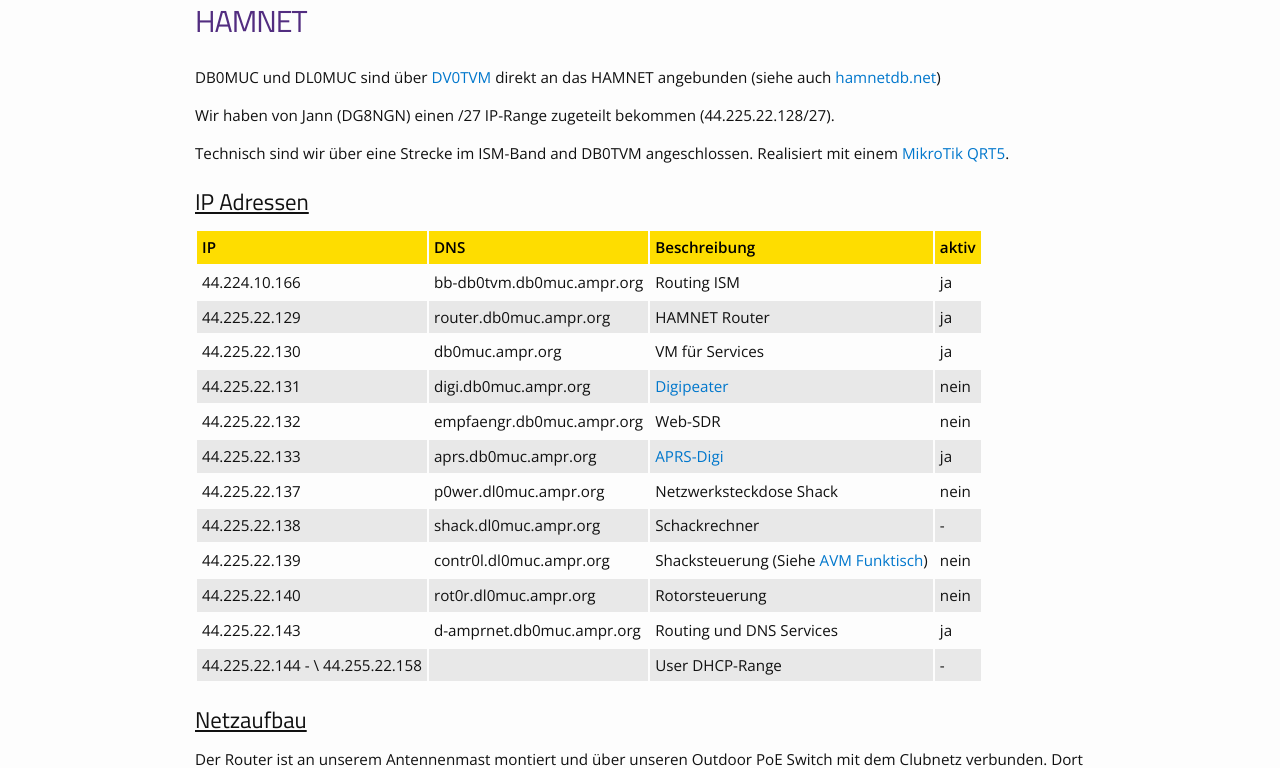
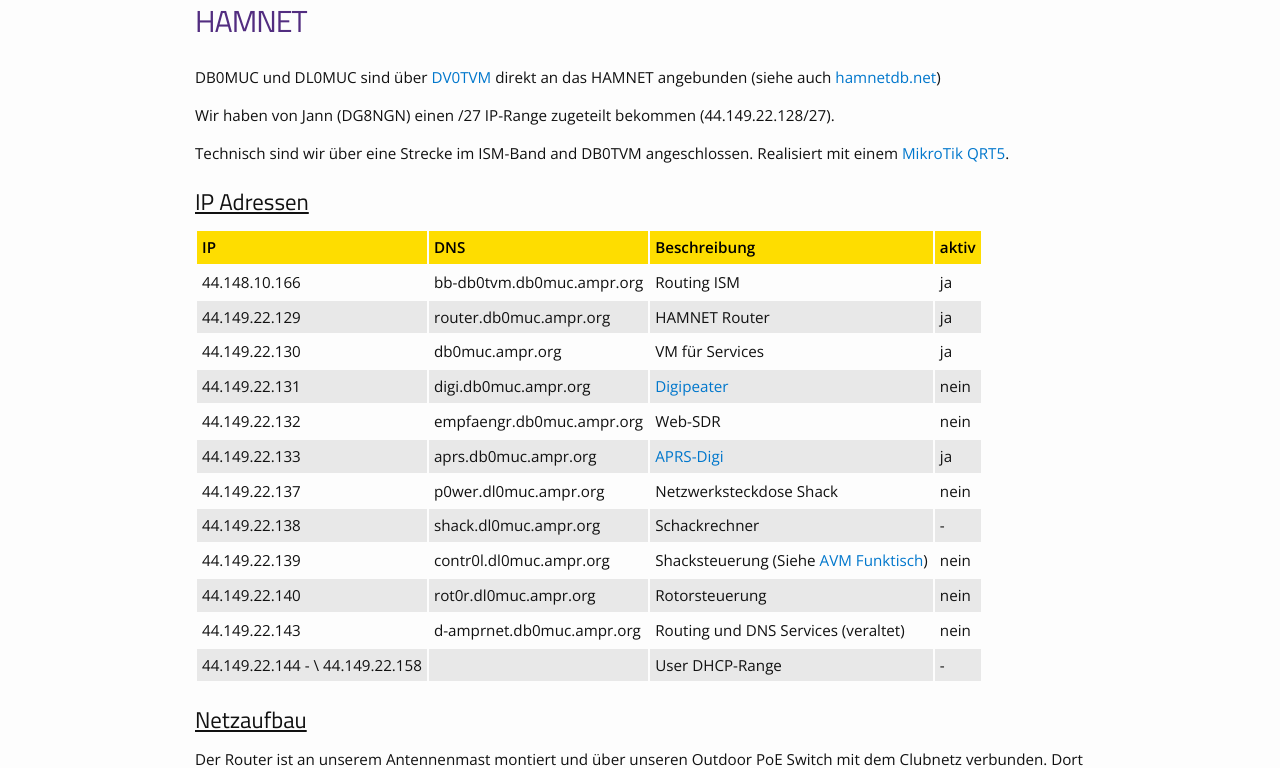
Before and after one commit to dl0muc/homepage, a Jekyll site: the page built from projects/hamnet.md, in a window 1280 px wide. Shown: the part 127-895 px from the top of the page. Built offline with Jekyll 4.4.1, drawn with Linux system fonts in a browser that asks for light colours.

Commit message:
dc1mil: corrected IP addresses

```diff
--- a/projects/hamnet.md
+++ b/projects/hamnet.md
@@ -8,7 +8,7 @@ project: 'HAMNET'
 
 DB0MUC und DL0MUC sind über [DV0TVM](http://hamnetdb.net/?m=as&q=db0tvm) direkt an das HAMNET angebunden (siehe auch [hamnetdb.net](http://hamnetdb.net/?m=as&q=db0muc))
 
-Wir haben von Jann (DG8NGN) einen /27 IP-Range zugeteilt bekommen (44.225.22.128/27).
+Wir haben von Jann (DG8NGN) einen /27 IP-Range zugeteilt bekommen (44.149.22.128/27).
 
 Technisch sind wir über eine Strecke im ISM-Band and DB0TVM angeschlossen. Realisiert mit einem [MikroTik QRT5](https://routerboard.com/rb911g-5hpnd-qrt).
 
@@ -16,18 +16,18 @@ Technisch sind wir über eine Strecke im ISM-Band and DB0TVM angeschlossen. Real
 
 | IP            | DNS                        | Beschreibung                                               | aktiv |
 | ------------- | -------------------------- | ---------------------------------------------------------- | ----- |
-| 44.224.10.166 | bb-db0tvm.db0muc.ampr.org  | Routing ISM                                                | ja    |
-| 44.225.22.129 | router.db0muc.ampr.org     | HAMNET Router                                              | ja    |
-| 44.225.22.130 | db0muc.ampr.org            | VM für Services                                            | ja    |
-| 44.225.22.131 | digi.db0muc.ampr.org       | [Digipeater](/db0muc/digipeater.html)                      | nein  |
-| 44.225.22.132 | empfaengr.db0muc.ampr.org  | Web-SDR                                                    | nein  |
-| 44.225.22.133 | aprs.db0muc.ampr.org       | [APRS-Digi](/db0muc/aprs.html)                            | ja    |
-| 44.225.22.137 | p0wer.dl0muc.ampr.org      | Netzwerksteckdose Shack                                    | nein  |
-| 44.225.22.138 | shack.dl0muc.ampr.org      | Schackrechner                                              | -
-| 44.225.22.139 | contr0l.dl0muc.ampr.org    | Shacksteuerung (Siehe [AVM Funktisch](/projects/avm.html)) | nein  |
-| 44.225.22.140 | rot0r.dl0muc.ampr.org      | Rotorsteuerung                                             | nein  |
-| 44.225.22.143 | d-amprnet.db0muc.ampr.org  | Routing und DNS Services                                   | ja    |
-| 44.225.22.144 - \\ 44.255.22.158 |         | User DHCP-Range                                            | -     |
+| 44.148.10.166 | bb-db0tvm.db0muc.ampr.org  | Routing ISM                                                | ja    |
+| 44.149.22.129 | router.db0muc.ampr.org     | HAMNET Router                                              | ja    |
+| 44.149.22.130 | db0muc.ampr.org            | VM für Services                                            | ja    |
+| 44.149.22.131 | digi.db0muc.ampr.org       | [Digipeater](/db0muc/digipeater.html)                      | nein  |
+| 44.149.22.132 | empfaengr.db0muc.ampr.org  | Web-SDR                                                    | nein  |
+| 44.149.22.133 | aprs.db0muc.ampr.org       | [APRS-Digi](/db0muc/aprs.html)                             | ja    |
+| 44.149.22.137 | p0wer.dl0muc.ampr.org      | Netzwerksteckdose Shack                                    | nein  |
+| 44.149.22.138 | shack.dl0muc.ampr.org      | Schackrechner                                              | -
+| 44.149.22.139 | contr0l.dl0muc.ampr.org    | Shacksteuerung (Siehe [AVM Funktisch](/projects/avm.html)) | nein  |
+| 44.149.22.140 | rot0r.dl0muc.ampr.org      | Rotorsteuerung                                             | nein  |
+| 44.149.22.143 | d-amprnet.db0muc.ampr.org  | Routing und DNS Services (veraltet)                        | nein  |
+| 44.149.22.144 - \\ 44.149.22.158 |         | User DHCP-Range                                            | -     |
 
 
 ## Netzaufbau
```
Also changed, not shown: projects/aprs.md (+1 -1 lines), projects/digipeater.md (+1 -1 lines).
